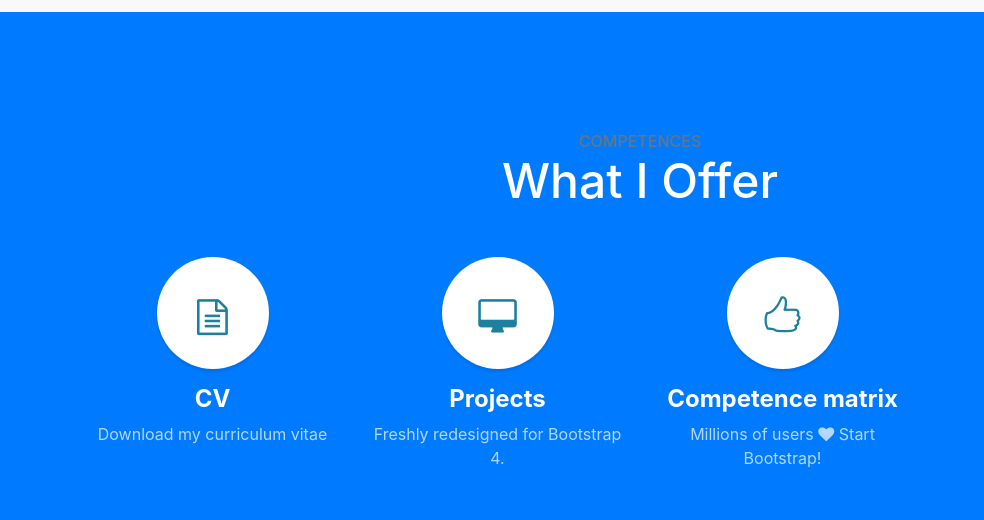
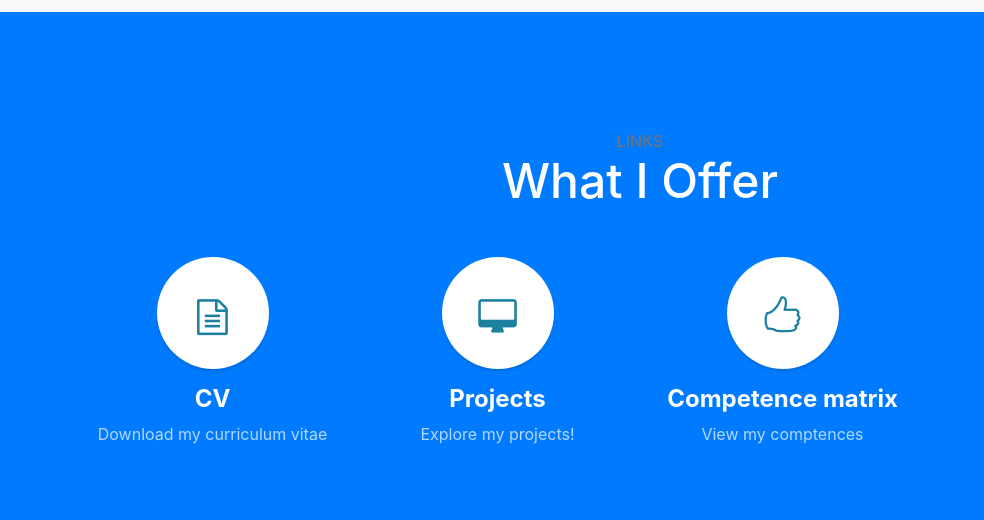
Before and after one commit to JorenVermeir/JorenVermeir.github.io, a website with bundled scripts: page index.html in a window 1280 px wide. Shown: the part 1340-1860 px from the top of the page, 0-984 px from the left. Built offline with nearby package versions, Linux system fonts and the light colour scheme.

Commit message:
no message

```diff
--- a/index.html
+++ b/index.html
@@ -83,7 +83,7 @@
     <section class="content-section bg-primary text-white text-center" id="services">
       <div class="container">
         <div class="content-section-heading">
-          <h3 class="text-secondary mb-0">Competences</h3>
+          <h3 class="text-secondary mb-0">Links</h3>
           <h2 class="mb-5">What I Offer</h2>
         </div>
         <div class="row">
@@ -103,7 +103,7 @@
             <h4>
               <strong>Projects</strong>
             </h4>
-            <p class="text-faded mb-0">Freshly redesigned for Bootstrap 4.</p>
+            <p class="text-faded mb-0">Explore my projects!</p>
           </div>
           <div class="col-lg-3 col-md-6 mb-5 mb-md-0">
             <span class="service-icon rounded-circle mx-auto mb-3">
@@ -112,9 +112,7 @@
             <h4>
               <strong>Competence matrix</strong>
             </h4>
-            <p class="text-faded mb-0">Millions of users
-              <i class="fa fa-heart"></i>
-              Start Bootstrap!</p>
+            <p class="text-faded mb-0">View my comptences</p>
           </div>
           <div class="col-lg-3 col-md-6">
             <span class="service-icon rounded-circle mx-auto mb-3">
```
